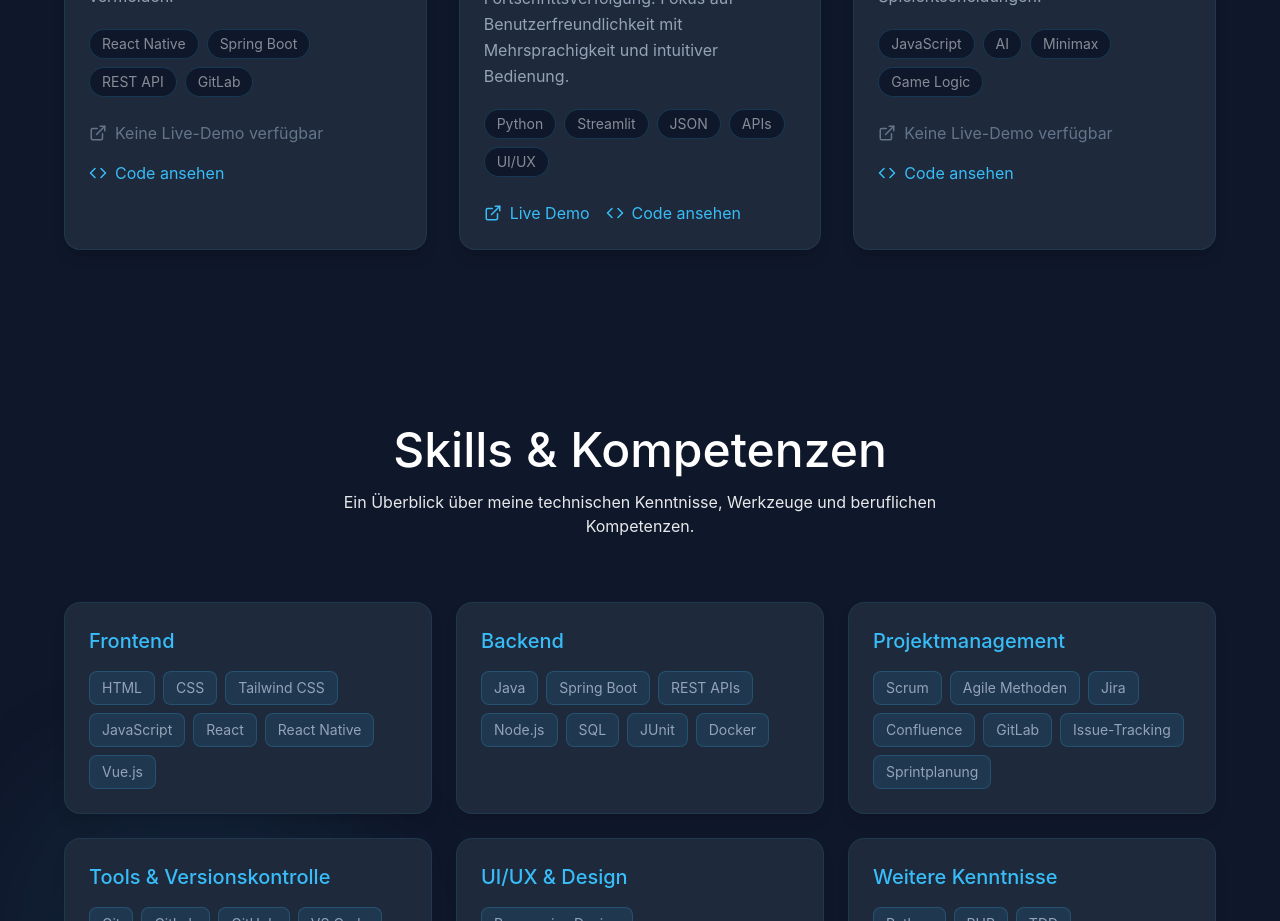
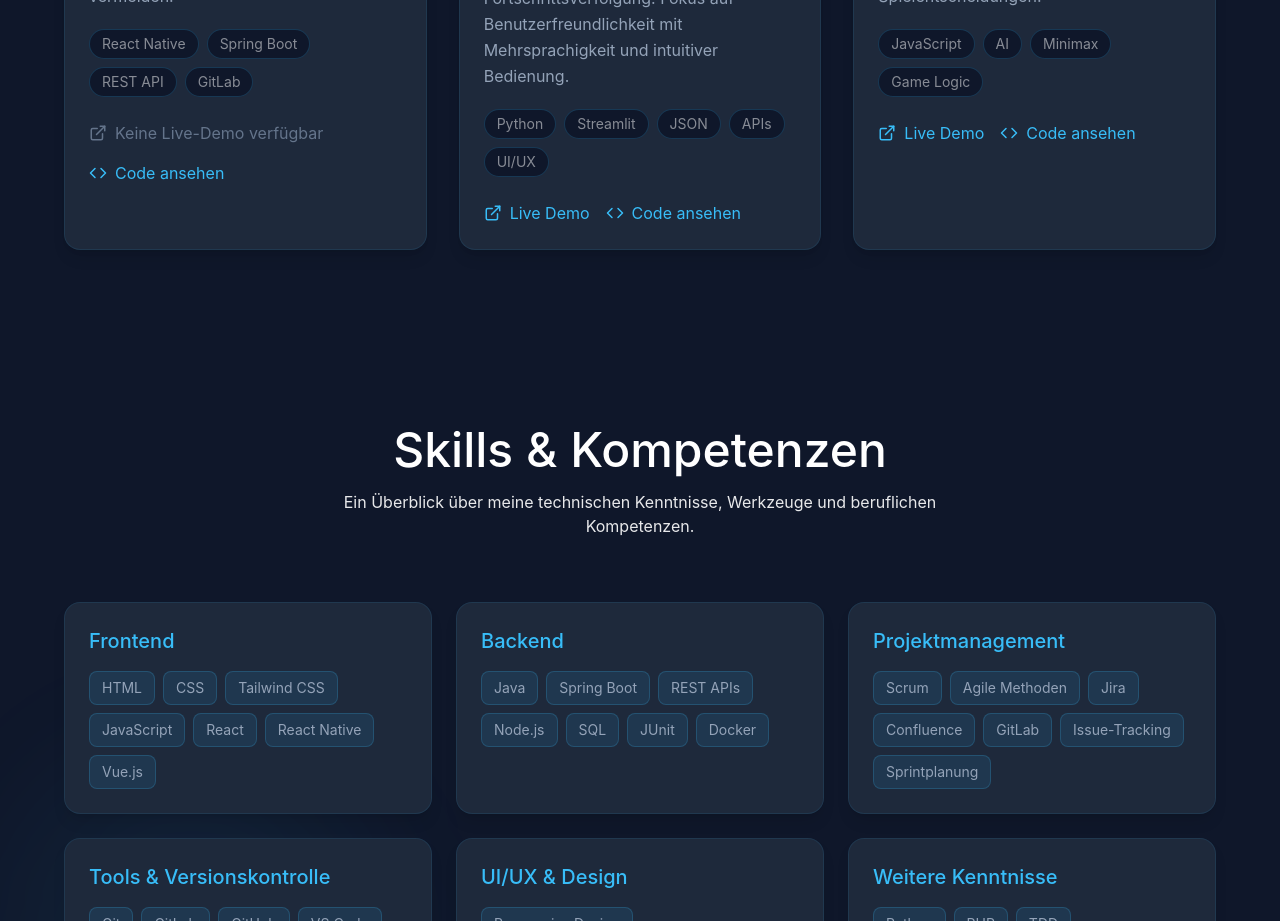
Before and after one commit to aroldtsatio/Arold_Portfolio, a React (Vite) app: page / in a window 1280 px wide. Shown: the part 1660-2581 px from the top of the page. Built offline with nearby package versions, Linux system fonts and the light colour scheme.

Commit message:
live demo tictato

```diff
--- a/src/app/components/Projects.tsx
+++ b/src/app/components/Projects.tsx
@@ -24,7 +24,7 @@ const projects = [
     key: "ticTacToe",
     image: "https://images.unsplash.com/photo-1611996575749-79a3a250f948",
     tags: ["JavaScript", "AI", "Minimax", "Game Logic"],
-    liveUrl: "",
+    liveUrl: "https://tictactoe-oxyx.vercel.app",
     codeUrl: "https://github.com/aroldtsatio/Tictactoe",
   },
 ];
```
